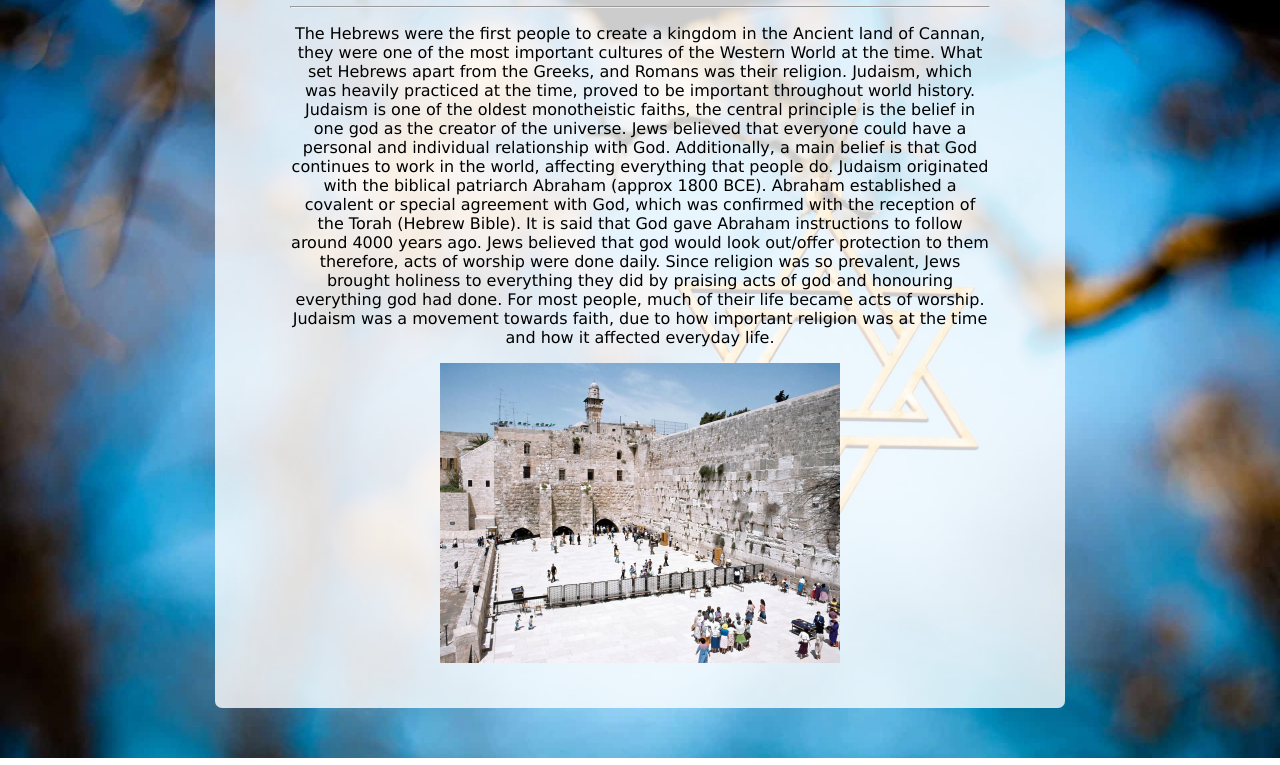
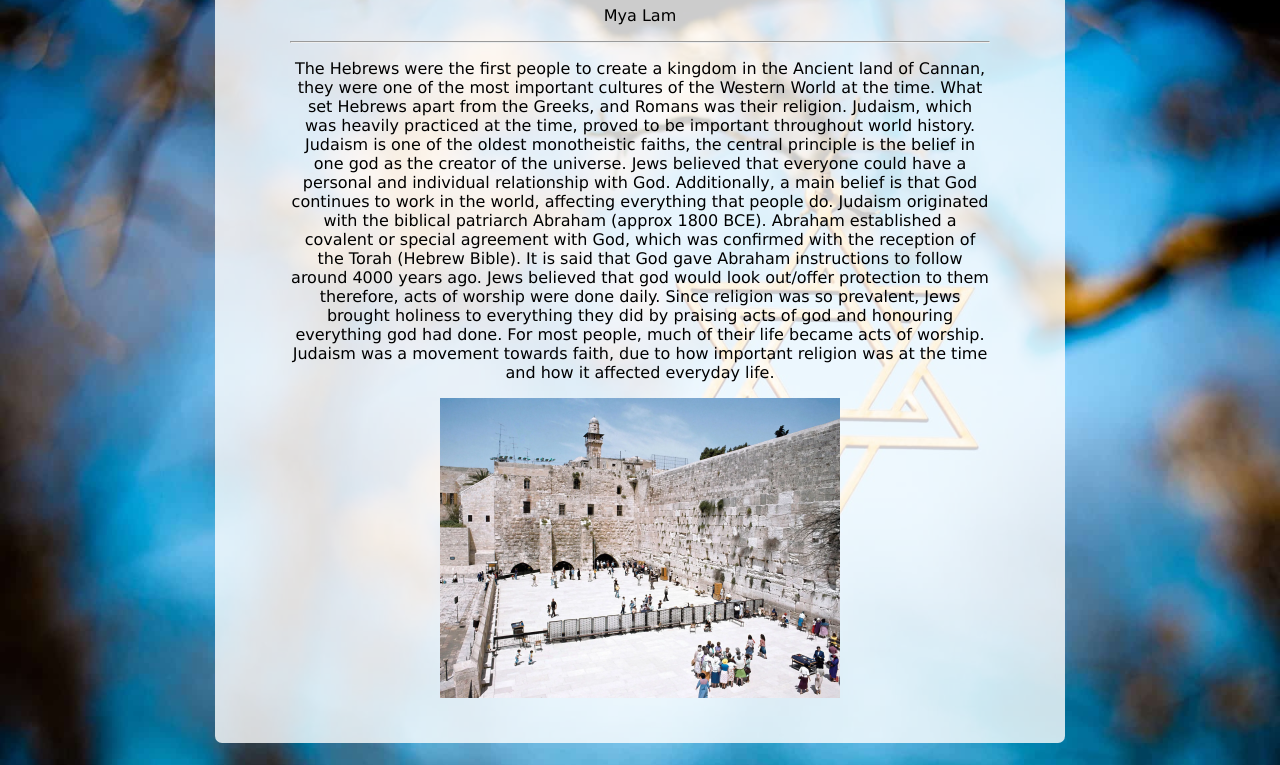
Before and after one commit to naazpreetgiani/SocialProject, a plain HTML site: page hebrews.html in a window 1280 px wide. Shown: the part 169-934 px from the top of the page. Drawn offline with Linux system fonts and the light colour scheme.

Commit message:
Update hebrews.html

```diff
--- a/hebrews.html
+++ b/hebrews.html
@@ -10,6 +10,7 @@
 <body>
     <a href="index.html">Back to Timeline</a>
     <h1>The Hebrews</h1>
+    <p>Mya Lam</p>
     <hr>
     <p>The Hebrews were the first people to create a kingdom in the Ancient land of Cannan, they were one of the most important cultures of the Western World at the time. What set Hebrews apart from the Greeks, and Romans was their religion. Judaism, which was heavily practiced at the time, proved to be important throughout world history. Judaism is one of the oldest monotheistic faiths, the central principle is the belief in one god as the creator of the universe. Jews believed that everyone could have a personal and individual relationship with God. Additionally, a main belief is that God continues to work in the world, affecting everything that people do.  Judaism originated with the biblical patriarch Abraham (approx 1800 BCE). Abraham established a covalent or special agreement with God, which was confirmed with the reception of the Torah (Hebrew Bible). It is said that God gave Abraham instructions to follow around 4000 years ago.  Jews believed that god would look out/offer protection to them therefore, acts of worship were done daily.  Since religion was so prevalent, Jews brought holiness to everything they did by praising acts of god and honouring everything god had done. For most people, much of their life became acts of worship. Judaism was a movement towards faith, due to how important religion was at the time and how it affected everyday life. </p>
     <p><img src="hebrew.jpg" alt="ancient egypt" width="400px"></p>
```
